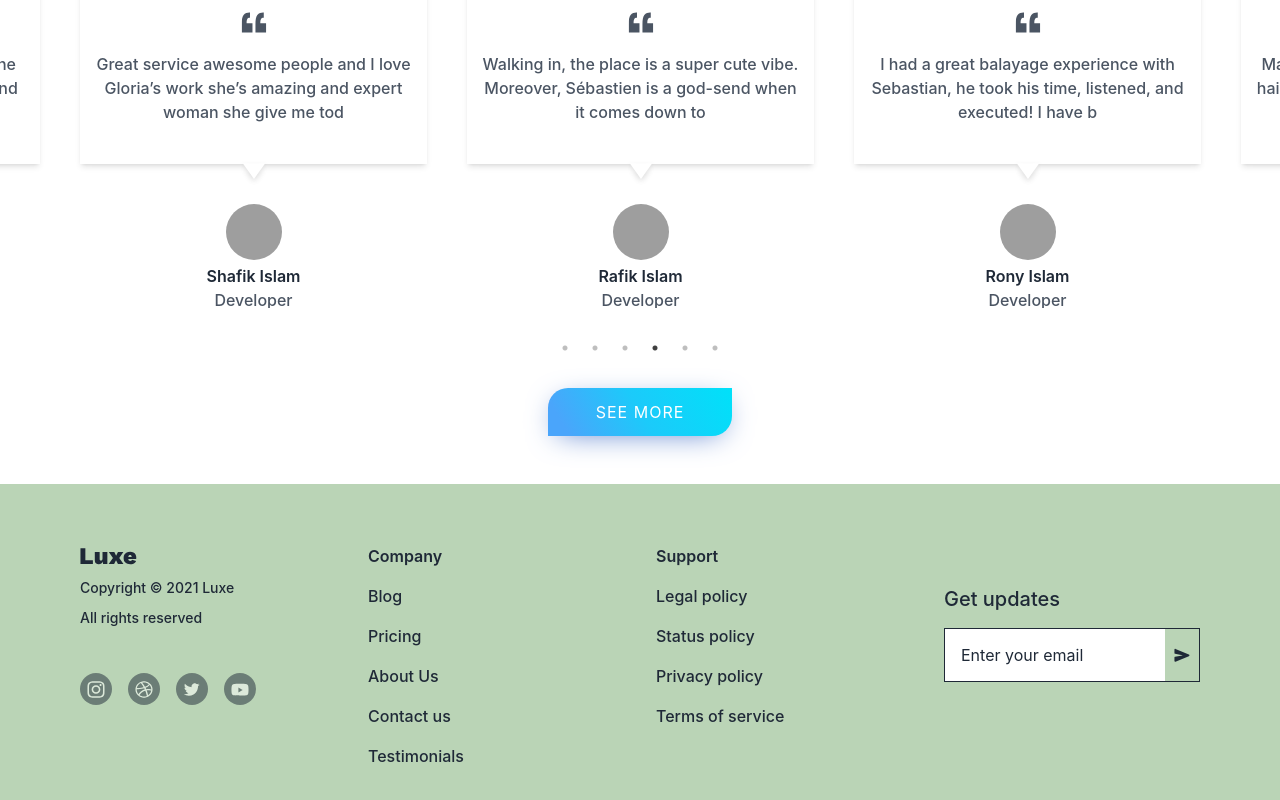
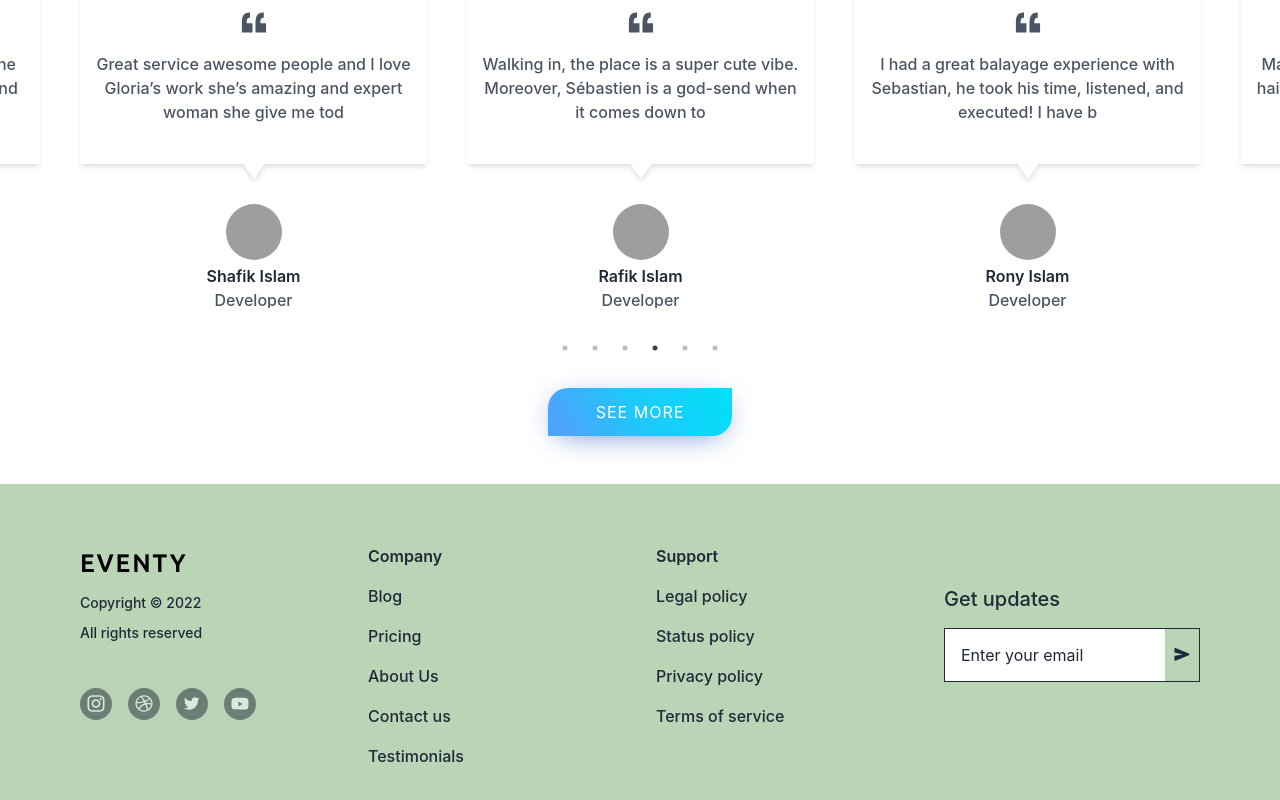
Before and after one commit to team-binarybrains/eventy-client-site, a React (Create React App) app: page / in a window 1280 px wide. Shown: the part 5084-5884 px from the top of the page. Built offline with nearby package versions, Linux system fonts and the light colour scheme; grey boxes are pictures that could not be loaded; a web font is replaced by a local one.

Commit message:
footer edited

```diff
--- a/src/Components/Home/Sponser/Sponser.js
+++ b/src/Components/Home/Sponser/Sponser.js
@@ -3,17 +3,17 @@ import React, { useEffect, useState } from 'react';
 import './sponser.css'
 
 const Sponser = () => {
-    const [sponsers,setSponsers]= useState([]);
+    const [sponsers, setSponsers] = useState([]);
 
-    useEffect(()=> {
+    useEffect(() => {
         fetch('sponsers.json')
             .then(response => response.json())
             .then(data => setSponsers(data))
-    },[])
+    }, [])
 
     return (
         <div>
-            <section className="bg-tertiary py-12">
+            <section className="bg-tertiary py-12 px-2">
                 <div className="container mx-auto space-y-3">
                     <h1 className='text-center col-span-full text-4xl title_line uppercase'>Sponsers</h1>
                     <div className="grid grid-cols-4 md:grid-cols-8 md:grid-flow-col px-5 sm:px-10 py-10 gap-x-2 gap-y-5 my-shadow">
--- a/src/Components/Share/Footer.js
+++ b/src/Components/Share/Footer.js
@@ -7,21 +7,10 @@ const Footer = () => {
         <div className="grid grid-cols-2 md:grid-cols-3 lg:grid-cols-3 xl:grid-cols-4 md:gap-8 gap-4">
           <div className="flex flex-col flex-shrink-0">
             <div>
-              <svg
-                width="57"
-                height="17"
-                viewBox="0 0 57 17"
-                fill="none"
-                xmlns="http://www.w3.org/2000/svg"
-              >
-                <path
-                  d="M5.36 12.328H12.896V16H0.464V0.159999H5.36V12.328ZM18.8135 16.24C17.5815 16.24 16.6055 15.92 15.8855 15.28C15.1655 14.624 14.8055 13.552 14.8055 12.064V4H19.6535V10.936C19.6535 11.544 19.7655 11.976 19.9895 12.232C20.2135 12.488 20.5415 12.616 20.9735 12.616C21.4375 12.616 21.8055 12.44 22.0775 12.088C22.3655 11.736 22.5095 11.168 22.5095 10.384V4H27.3575V16H23.0135L22.8935 13.6C22.1735 15.36 20.8135 16.24 18.8135 16.24ZM34.3209 4L36.1209 7.672L37.9689 4H43.3689L39.2649 9.976L43.4649 16H37.9449L36.0249 12.136L34.1289 16H28.6809L32.9289 9.904L28.8249 4H34.3209ZM50.2822 16.24C48.2022 16.24 46.5702 15.696 45.3862 14.608C44.2022 13.52 43.6102 11.984 43.6102 10C43.6102 8.672 43.8822 7.544 44.4262 6.616C44.9702 5.688 45.7302 4.984 46.7062 4.504C47.6822 4.008 48.8102 3.76 50.0902 3.76C51.4022 3.76 52.5142 4.008 53.4262 4.504C54.3542 4.984 55.0582 5.656 55.5382 6.52C56.0342 7.384 56.2822 8.392 56.2822 9.544C56.2822 10.136 56.2422 10.64 56.1622 11.056H48.2662C48.3782 11.776 48.6022 12.272 48.9382 12.544C49.2902 12.8 49.7542 12.928 50.3302 12.928C50.8262 12.928 51.2182 12.824 51.5062 12.616C51.8102 12.408 52.0262 12.12 52.1542 11.752L56.0422 12.904C55.8342 13.64 55.4422 14.256 54.8662 14.752C54.2902 15.248 53.6022 15.624 52.8022 15.88C52.0022 16.12 51.1622 16.24 50.2822 16.24ZM50.0902 7.048C49.5782 7.048 49.1702 7.192 48.8662 7.48C48.5782 7.768 48.3862 8.256 48.2902 8.944H51.6982C51.6342 8.32 51.4742 7.848 51.2182 7.528C50.9782 7.208 50.6022 7.048 50.0902 7.048Z"
-                  fill="#1F2937"
-                />
-              </svg>
+             <h1 className="text-2xl">EVENTY</h1>
             </div>
             <p className="text-sm leading-none text-gray-800 mt-4">
-              Copyright © 2021 Luxe
+            Copyright © {(new Date().getFullYear())}
             </p>
             <p className="text-sm leading-none text-gray-800 mt-4">
               All rights reserved
```
Lines whose indentation alone changed are shown as unchanged.
